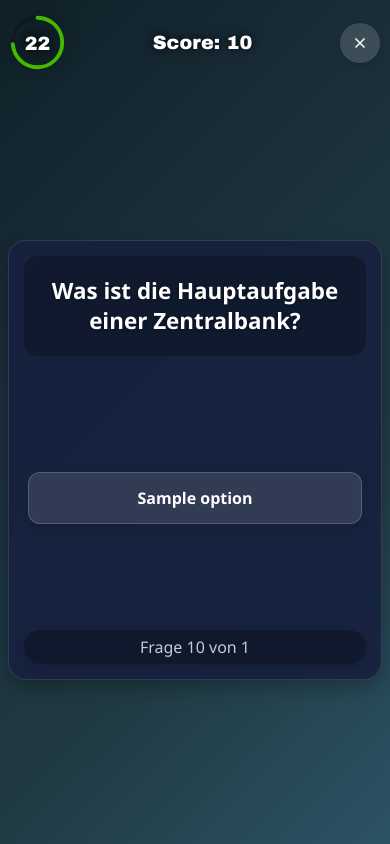
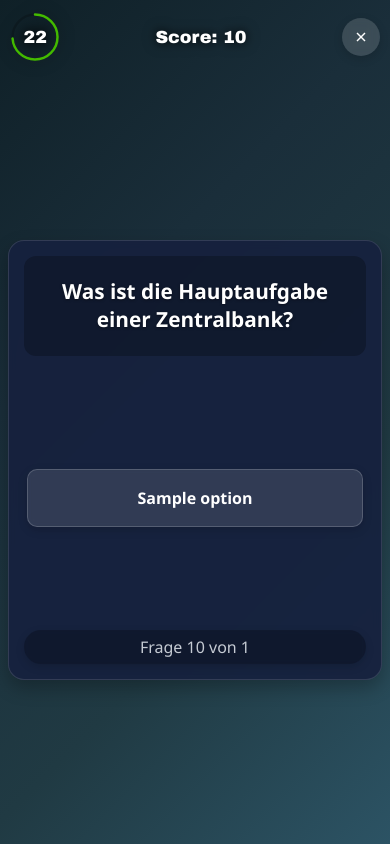
Before and after one commit to CodewithMax05/Quiz, a Flask app: template templates/quiz.html in a window 390 px wide. Run offline with Flask 3, Linux system fonts and the light colour scheme; data comes from the database, SQL or seed files in the repository; tables that the repository leaves empty hold one stand-in row (values such as "Sample post"); the template is opened without the code that fills it: values that come from a table or form of the project are taken from there, most other values are stand-ins (such as "Sample title", 1, 10 or a date in 2020).

```diff
--- a/static/css/styles_quiz.css
+++ b/static/css/styles_quiz.css
@@ -132,7 +132,6 @@ html, body {
     backdrop-filter: blur(4px);
     border: 1px solid rgba(255, 255, 255, 0.12);
     box-sizing: border-box;
-
     display: flex;
     flex-direction: column;
 }
@@ -281,7 +280,7 @@ html, body {
     }
 }
 
-/* Responsive Anpassungen */
+/* ================= RESPONSIVE ANPASSUNGEN ================= */
 @media (max-width: 920px) {
     .quiz-container-wide {
         width: 92%;
@@ -312,8 +311,8 @@ html, body {
     }
 
     .timer-container {
-        width: 65px;
-        height: 65px;
+        width: 60px;
+        height: 60px;
     }
 
     .timer-text {
@@ -352,32 +351,39 @@ html, body {
 
 @media (max-width: 480px) {
     .header-controls {
-        top: 15px;
+        top: 12px;
         padding: 0 10px;
     }
 
     .timer-container {
-        width: 55px;
-        height: 55px;
+        width: 50px;
+        height: 50px;
+    }
+
+    .timer-background,
+    .timer-progress {
+        stroke-width: 5;
     }
 
     .timer-text {
-        font-size: 1.2rem;
+        font-size: 1.1rem;
+        top: 50.5%;
+        left: 50.5%;
     }
 
     .score-display {
-        font-size: 1.2rem;
-        padding: 0 10px;
+        font-size: 1.1rem;
+        padding: 0 8px;
     }
 
     .cancel-btn {
-        width: 40px;
-        height: 40px;
+        width: 38px;
+        height: 38px;
     }
 
     .cancel-btn svg {
-        width: 18px;
-        height: 18px;
+        width: 16px;
+        height: 16px;
     }
 
     .quiz-container-wide {
@@ -385,36 +391,103 @@ html, body {
         padding: 15px;
         margin-top: 75px;
         min-height: 440px;
+        border-radius: 16px;
     }
 
     .question-text {
-        font-size: 1.4rem;
-        width: 92%;
+        font-size: 1.3rem;
+        width: 94%;
     }
 
     .question-box {
         min-height: 100px;
         padding: 10px;
         margin-bottom: 5px;
+        border-radius: 12px;
     }
 
     .option {
-        width: 95%;
-        padding: 5px 3px;
+        width: 96%;
+        padding: 8px 3px;
         font-size: 1rem;
         min-height: 40px;
+        border-radius: 10px;
     }
 
     .progress-bar {
         font-size: 1rem;
         padding: 6px 10px;
     }
+}
+
+@media (max-width: 360px) {
+    .header-controls {
+        top: 10px;
+        padding: 0 8px;
+    }
+
+    .timer-container {
+        width: 44px;
+        height: 44px;
+    }
+
+    .timer-text {
+        font-size: 1rem;
+    }
+
+    .score-display {
+        font-size: 1rem;
+    }
+
+    .cancel-btn {
+        width: 34px;
+        height: 34px;
+    }
+
+    .quiz-container-wide {
+        margin-top: 70px;
+        min-height: 420px;
+        padding: 12px;
+    }
+
+    .question-text {
+        font-size: 1.2rem;
+    }
+
+    .question-box {
+        min-height: 90px;
+    }
+
+    .option {
+        font-size: 0.95rem;
+        min-height: 38px;
+    }
+}
+
+@media (max-height: 500px) and (orientation: landscape) {
+    .quiz-container-wide {
+        height: 80vh;
+        min-height: 300px;
+        overflow-y: auto;
+        margin-top: 60px;
+    }
+
+    .question-box {
+        min-height: 70px;
+        padding: 10px;
+    }
 
     .options-grid {
-        margin-top: 5px;
+        grid-template-columns: 1fr;
+        gap: 8px;
+    }
+
+    .option {
+        min-height: 36px;
+        padding: 6px 3px;
     }
 
     .progress-bar-container {
-        margin-top: 20px;
+        margin-top: 15px;
     }
 }
```
